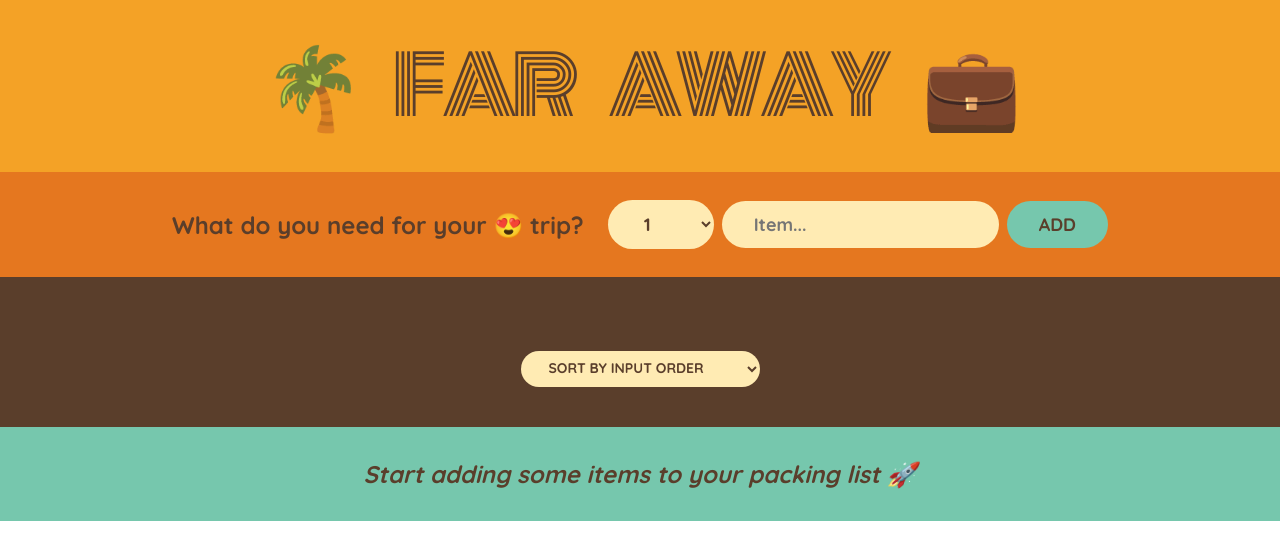
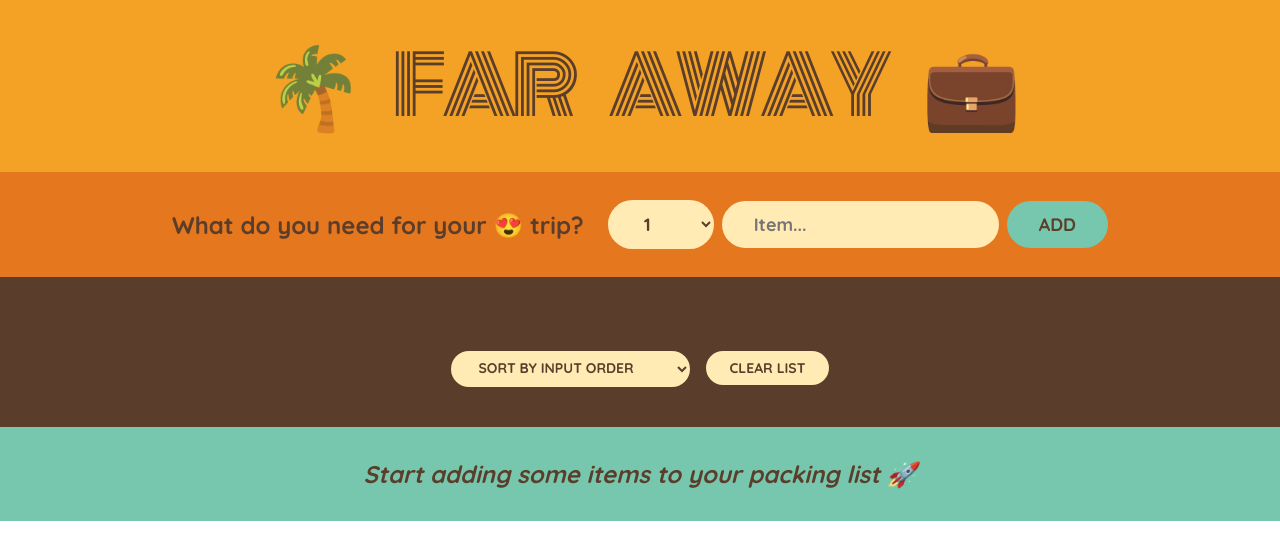
Before and after one commit to bikokwa/05-travel-list, a React (Create React App) app: page / in a window 1280 px wide. Shown: the top 560 px of the page. Built offline with nearby package versions, Linux system fonts and the light colour scheme.

Commit message:
clear the list

```diff
--- a/src/App.js
+++ b/src/App.js
@@ -19,6 +19,14 @@
     );
   }
 
+  function handleClearList() {
+    const confirmed = window.confirm(
+      "Are you sure you want to delete all items?"
+    );
+
+    if (confirmed) setItems([]);
+  }
+
   return (
     <>
       <Logo />
@@ -26,6 +34,7 @@
       <PackagingList
         onDeleteItem={handleDeleteItem}
         onToggleItem={handleToggleItem}
+        onClearList={handleClearList}
         items={items}
       />
       <Stats items={items} />
@@ -94,7 +103,7 @@
   );
 }
 
-function PackagingList({ items, onDeleteItem, onToggleItem }) {
+function PackagingList({ items, onDeleteItem, onToggleItem, onClearList }) {
   const [sortBy, setSortBy] = useState("input");
 
   let sortedItems;
@@ -130,6 +139,7 @@
           <option value="description">Sort by description</option>
           <option value="packed">Sort by packed status</option>
         </select>
+        <button onClick={onClearList}>Clear list</button>
       </div>
     </div>
   );
```
